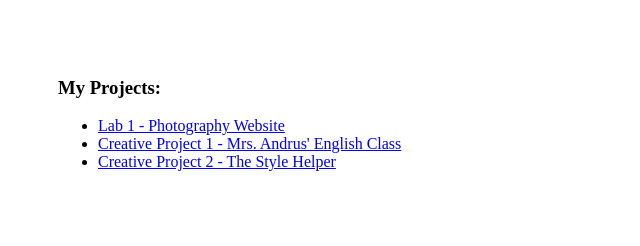
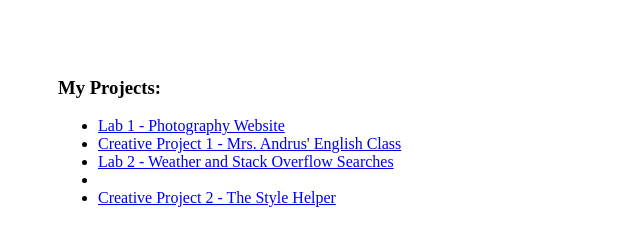
Before and after one commit to bandrus5/260Base, a plain HTML site: page index.html in a window 1280 px wide. Shown: the whole page, without its empty margins (0-640 px from the left). Drawn offline with Linux system fonts and the light colour scheme.

Commit message:
added lab 2

```diff
--- a/index.html
+++ b/index.html
@@ -10,6 +10,7 @@
     <ul>
       <li><a href="./lab-1-bandrus5/index.html">Lab 1 - Photography Website</a></li>
       <li><a href="./260CreativeProject1/index.html">Creative Project 1 - Mrs. Andrus' English Class</a></li>
+      <li><a href="./lab-2-bandrus5/index.html">Lab 2 - Weather and Stack Overflow Searches</a><li>
       <li><a href="./260CreativeProject2/index.html">Creative Project 2 - The Style Helper</a></li>
   </div>
 </body>
```
